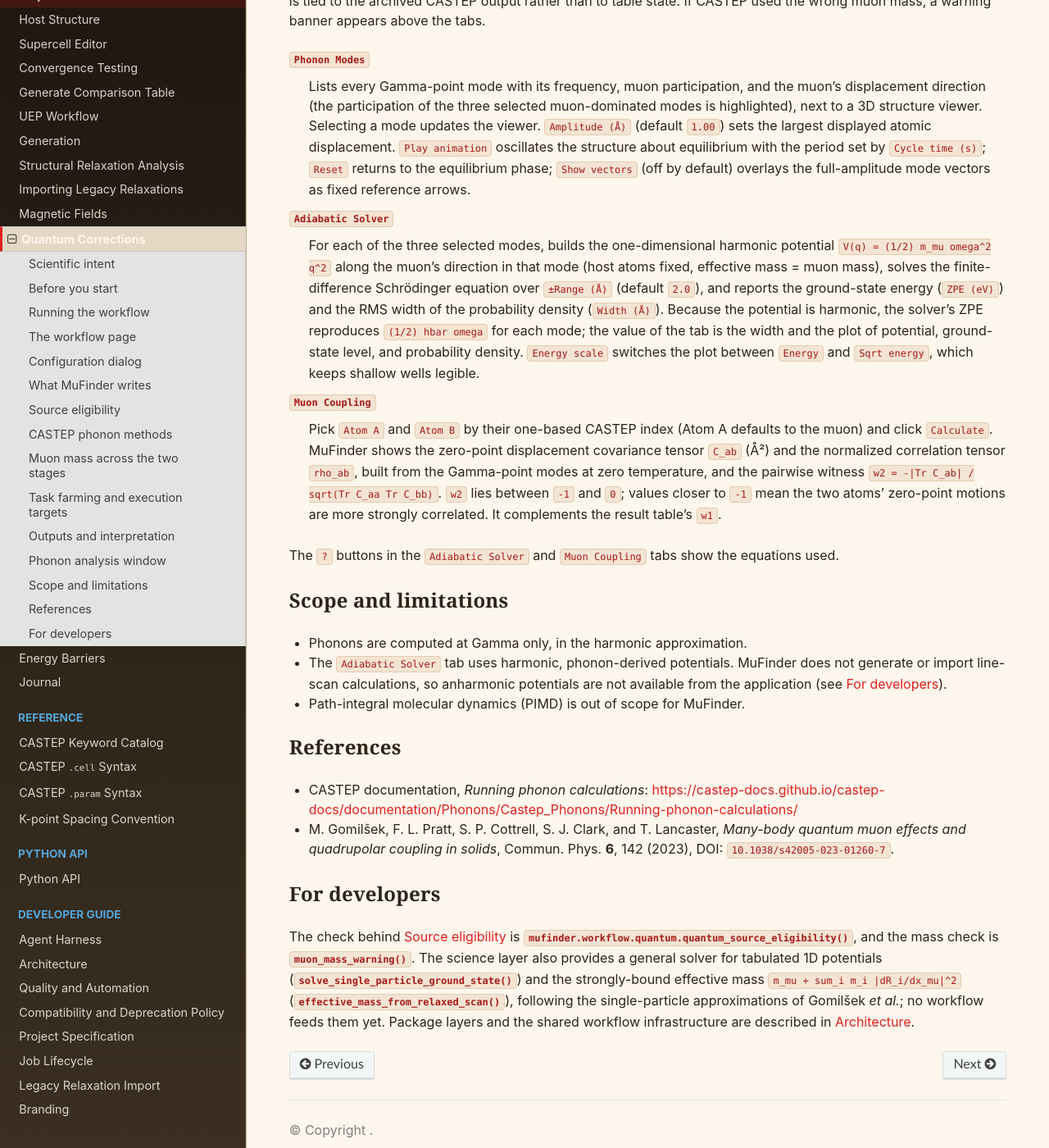
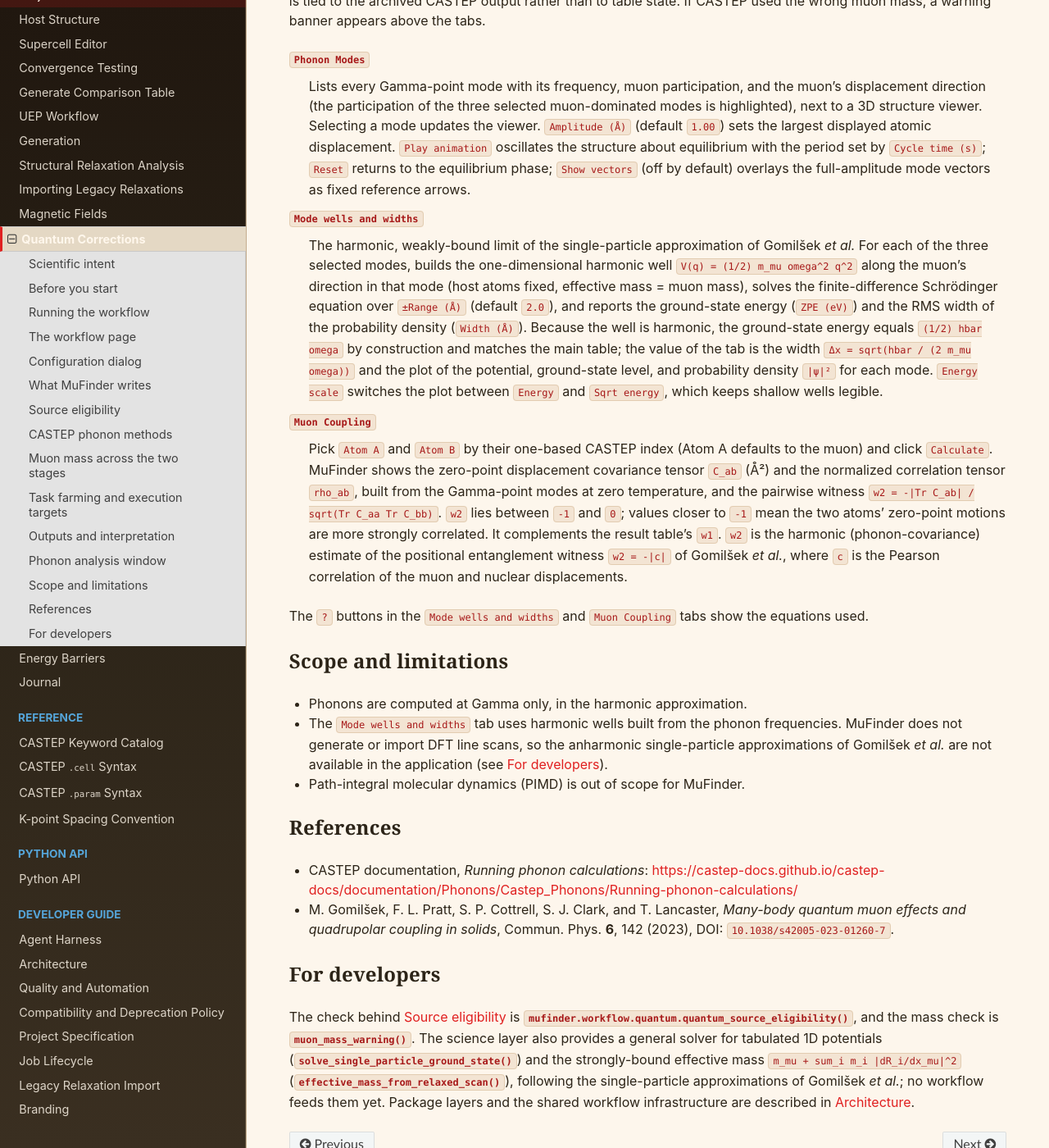
Before and after one commit to BenHuddart/mufinder, a Sphinx documentation site: the page built from docs/user_guide/quantum_corrections.rst, in a window 1280 px wide and 1400 px high, scrolled down 8179 px. Shown: the whole window at 82% size. Built offline with Sphinx 7.4.7 and the Read the Docs theme 3.1.0, drawn with Linux system fonts in a browser that asks for light colours.

Commit message:
fix: describe the quantum analysis solver tab as harmonic mode wells
The second tab of the phonon analysis window builds harmonic wells from the
mode frequencies, so its ZPE is hbar*omega/2 by construction and the value of
the tab is the width and the plot. Retitle it "Mode wells and widths", state
the weakly-bound harmonic limit in the guidance and help text, add the width
equation, describe w2 as the harmonic estimate of the paper's positional
witness, and align the user guide and specification wording.

Co-Authored-By: Claude Sonnet 5.5 <noreply@anthropic.com>

```diff
--- a/docs/architecture.rst
+++ b/docs/architecture.rst
@@ -1429,7 +1429,7 @@ each platform's native look:
 - Embedded plots keep their labels inside the plot area at every window size
   (see Plot canvas policy). The plots that share a window with other content,
   namely the relaxation clustering and displacement plots, the UEP clustering
-  plots, the quantum single-particle plot and the pinned convergence plots, have
+  plots, the quantum mode well plot and the pinned convergence plots, have
   a pop-out button in their top-right corner. Their original spot shows a
   ``Show here`` button while the plot is out, and the plot returns when its
   window is closed, when Escape is pressed in it, or when the dialog closes.
--- a/docs/user_guide/overview.rst
+++ b/docs/user_guide/overview.rst
@@ -230,7 +230,7 @@ two-stage CASTEP calculation for each: a single-point with explicit muon mass
 and gyromagnetic ratio, then a Gamma-point phonon continuation (finite
 displacement by default, with optional task farming). Completed results give
 the muon zero-point energy, covariance and correlation tensors, ``w1`` /
-``w2`` witnesses and single-particle effective potentials, shown in an
+``w2`` witnesses and harmonic mode wells, shown in an
 interactive analysis window.
 
 See :doc:`/user_guide/quantum_corrections`.
--- a/docs/user_guide/quantum_corrections.rst
+++ b/docs/user_guide/quantum_corrections.rst
@@ -435,17 +435,20 @@ appears above the tabs.
    equilibrium phase; ``Show vectors`` (off by default) overlays the
    full-amplitude mode vectors as fixed reference arrows.
 
-``Adiabatic Solver``
-   For each of the three selected modes, builds the one-dimensional harmonic
-   potential ``V(q) = (1/2) m_mu omega^2 q^2`` along the muon's direction in that
-   mode (host atoms fixed, effective mass = muon mass), solves the
-   finite-difference Schrödinger equation over ``±Range (Å)`` (default
-   ``2.0``), and reports the ground-state energy (``ZPE (eV)``) and the RMS
-   width of the probability density (``Width (Å)``). Because the potential is
-   harmonic, the solver's ZPE reproduces ``(1/2) hbar omega`` for each mode; the
-   value of the tab is the width and the plot of potential, ground-state
-   level, and probability density. ``Energy scale`` switches the plot between
-   ``Energy`` and ``Sqrt energy``, which keeps shallow wells legible.
+``Mode wells and widths``
+   The harmonic, weakly-bound limit of the single-particle approximation of
+   Gomilšek *et al.* For each of the three selected modes, builds the
+   one-dimensional harmonic well ``V(q) = (1/2) m_mu omega^2 q^2`` along the
+   muon's direction in that mode (host atoms fixed, effective mass = muon mass),
+   solves the finite-difference Schrödinger equation over ``±Range (Å)``
+   (default ``2.0``), and reports the ground-state energy (``ZPE (eV)``) and the
+   RMS width of the probability density (``Width (Å)``). Because the well is
+   harmonic, the ground-state energy equals ``(1/2) hbar omega`` by
+   construction and matches the main table; the value of the tab is the width
+   ``Δx = sqrt(hbar / (2 m_mu omega))`` and the plot of the potential,
+   ground-state level, and probability density ``|ψ|²`` for each mode.
+   ``Energy scale`` switches the plot between ``Energy`` and ``Sqrt energy``,
+   which keeps shallow wells legible.
 
 ``Muon Coupling``
    Pick ``Atom A`` and ``Atom B`` by their one-based CASTEP index (Atom A
@@ -455,18 +458,22 @@ appears above the tabs.
    the pairwise witness ``w2 = -|Tr C_ab| / sqrt(Tr C_aa Tr C_bb)``. ``w2`` lies
    between ``-1`` and ``0``; values closer to ``-1`` mean the two atoms'
    zero-point motions are more strongly correlated. It complements the
-   result table's ``w1``.
+   result table's ``w1``. ``w2`` is the harmonic (phonon-covariance) estimate
+   of the positional entanglement witness ``w2 = -|c|`` of Gomilšek *et al.*,
+   where ``c`` is the Pearson correlation of the muon and nuclear
+   displacements.
 
-The ``?`` buttons in the ``Adiabatic Solver`` and ``Muon Coupling`` tabs show
+The ``?`` buttons in the ``Mode wells and widths`` and ``Muon Coupling`` tabs show
 the equations used.
 
 Scope and limitations
 ---------------------
 
 - Phonons are computed at Gamma only, in the harmonic approximation.
-- The ``Adiabatic Solver`` tab uses harmonic, phonon-derived potentials.
-  MuFinder does not generate or import line-scan calculations, so anharmonic
-  potentials are not available from the application (see `For developers`_).
+- The ``Mode wells and widths`` tab uses harmonic wells built from the phonon
+  frequencies. MuFinder does not generate or import DFT line scans, so the
+  anharmonic single-particle approximations of Gomilšek *et al.* are not
+  available in the application (see `For developers`_).
 - Path-integral molecular dynamics (PIMD) is out of scope for MuFinder.
 
 References
```
Also changed, not shown: docs/project_specification.rst (+4 -3 lines), 2 other files.
